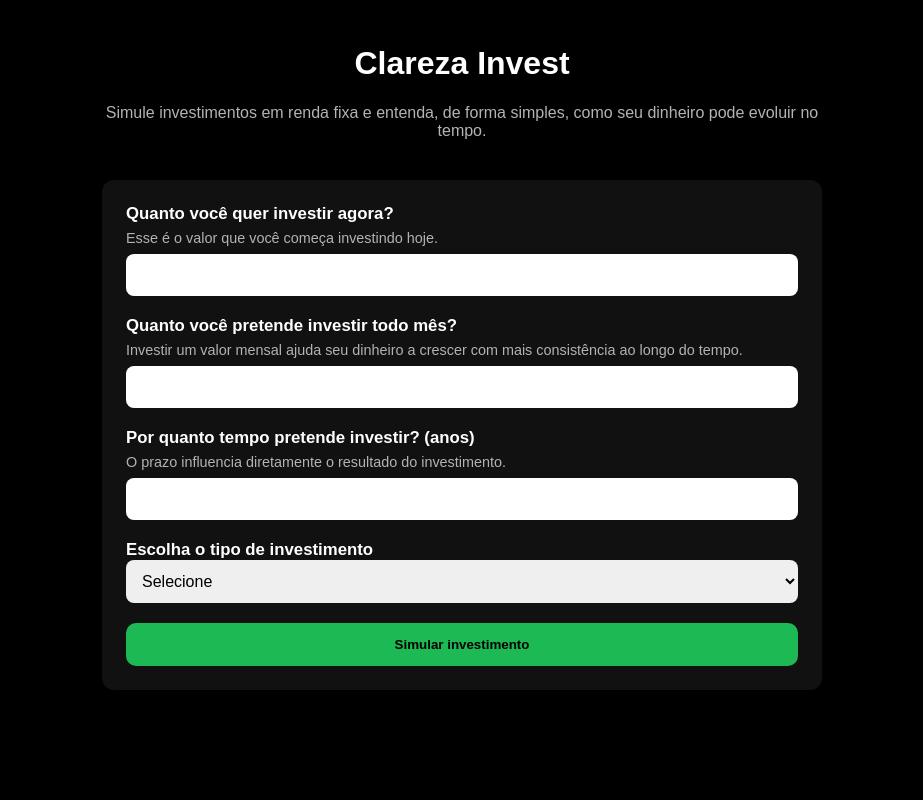
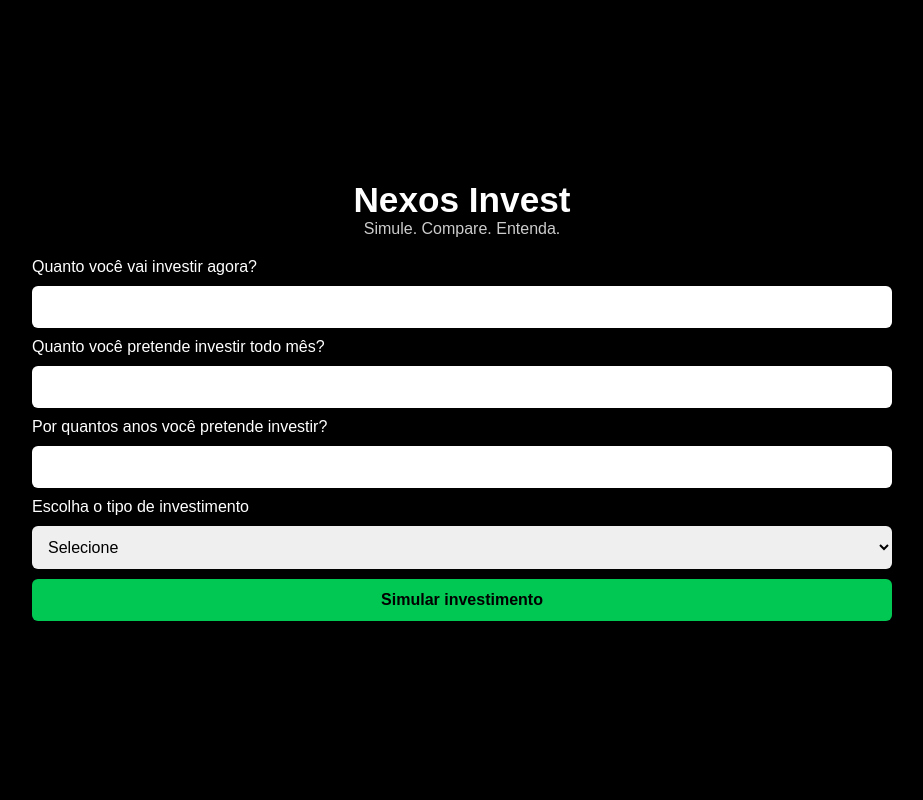
Before and after one commit to brandaoyan19-dotcom/Simulador-investimentos-flask, a Flask app: page / in a window 1280 px wide. Shown: the whole page, without its empty margins (178-1101 px from the left). Run offline with Flask 3, Linux system fonts and the light colour scheme.

Commit message:
Melhorar o visual

```diff
--- a/app.py
+++ b/app.py
@@ -1,66 +1,58 @@
 from flask import Flask, render_template, request
 
 app = Flask(__name__)
-
-SELIC_ANUAL = 0.13  # 13% a.a. (exemplo educativo)
-IPCA_ANUAL = 0.045  # 4,5% a.a. (exemplo educativo)
-
-def formatar(v):
-    return f"{v:,.2f}".replace(",", "X").replace(".", ",").replace("X", ".")
 
 @app.route("/", methods=["GET", "POST"])
 def index():
     resultado = None
 
     if request.method == "POST":
-        valor_inicial = float(request.form["valor_inicial"])
-        aporte_mensal = float(request.form["aporte_mensal"])
+        investimento_inicial = float(request.form["inicial"])
+        aporte_mensal = float(request.form["aporte"])
         anos = int(request.form["anos"])
         tipo = request.form["tipo"]
 
         meses = anos * 12
-        investido = valor_inicial + aporte_mensal * meses
+        total_investido = investimento_inicial + aporte_mensal * meses
+
+        # Taxas anuais (simulação educacional)
+        selic = 0.1065
+        ipca = 0.045
 
         if tipo == "selic":
-            taxa_mensal = SELIC_ANUAL / 12
-            explicacao = "O Tesouro Selic é indicado para quem busca segurança e liquidez."
+            taxa_anual = selic
+            descricao = "Tesouro Selic acompanha a taxa básica de juros da economia."
+
         elif tipo == "ipca":
-            adicional = float(request.form["ipca_adicional"]) / 100
-            taxa_mensal = (IPCA_ANUAL + adicional) / 12
-            explicacao = "O Tesouro IPCA+ protege o poder de compra no longo prazo."
+            adicional = float(request.form["ipca_extra"]) / 100
+            taxa_anual = ipca + adicional
+            descricao = "Tesouro IPCA+ protege seu dinheiro da inflação e adiciona ganho real."
+
         elif tipo == "cdb":
-            cdi = float(request.form["cdi_percentual"]) / 100
-            taxa_mensal = (SELIC_ANUAL * cdi) / 12
-            explicacao = "O CDB rende conforme o percentual do CDI contratado."
-        else:
-            taxa_mensal = 0
-            explicacao = ""
+            percentual_cdi = float(request.form["cdi_percentual"]) / 100
+            taxa_anual = selic * percentual_cdi
+            descricao = "CDB rende com base no CDI, que acompanha a Selic."
 
-        total = valor_inicial
+        saldo = investimento_inicial
         for _ in range(meses):
-            total = total * (1 + taxa_mensal) + aporte_mensal
+            saldo *= (1 + taxa_anual / 12)
+            saldo += aporte_mensal
 
-        rendimento = total - investido
-        percentual = (rendimento / investido) * 100 if investido > 0 else 0
+        rendimento = saldo - total_investido
+        percentual = (rendimento / total_investido) * 100 if total_investido > 0 else 0
 
-        if tipo == "ipca" and anos < 3:
-            veredito = "Para prazos curtos, esse investimento geralmente não vale a pena."
-            classe = "no"
-        else:
-            veredito = "Para esse prazo, o investimento tende a valer a pena."
-            classe = "ok"
+        vale = "Vale a pena" if rendimento > 0 else "Não vale a pena"
 
         resultado = {
-            "investido": formatar(investido),
-            "final": formatar(total),
-            "rendimento": formatar(rendimento),
-            "percentual": f"{percentual:.2f}",
-            "explicacao": explicacao,
-            "veredito": veredito,
-            "classe": classe
+            "saldo": round(saldo, 2),
+            "investido": round(total_investido, 2),
+            "rendimento": round(rendimento, 2),
+            "percentual": round(percentual, 2),
+            "descricao": descricao,
+            "vale": vale
         }
 
     return render_template("index.html", resultado=resultado)
 
 if __name__ == "__main__":
-    app.run(host="0.0.0.0", port=10000)
+    app.run(debug=True)
--- a/static/style.css
+++ b/static/style.css
@@ -1,115 +1,81 @@
 * {
   box-sizing: border-box;
+  margin: 0;
+  padding: 0;
 }
 
 html, body {
-  margin: 0;
-  padding: 0;
-  min-height: 100%;
+  width: 100%;
+  height: 100%;
   background: #000;
+  font-family: Arial, sans-serif;
   color: #fff;
-  font-family: Arial, Helvetica, sans-serif;
 }
 
 .container {
   min-height: 100vh;
+  width: 100%;
+  max-width: 900px;
+  margin: auto;
+  padding: 20px;
   display: flex;
   flex-direction: column;
-  align-items: center;
-  padding: 24px 16px;
+  justify-content: center;
 }
 
-.header {
+h1 {
   text-align: center;
-  max-width: 720px;
-  margin-bottom: 24px;
+  font-size: 2.2rem;
 }
 
 .subtitle {
-  color: #b3b3b3;
+  text-align: center;
+  margin-bottom: 20px;
+  opacity: 0.8;
 }
 
-.card {
-  width: 100%;
-  max-width: 720px;
-  background: #111;
-  padding: 24px;
-  border-radius: 12px;
+form {
+  display: flex;
+  flex-direction: column;
+  gap: 10px;
 }
 
-.field {
-  margin-bottom: 20px;
+input, select, button {
+  padding: 12px;
+  font-size: 1rem;
+  border-radius: 6px;
+  border: none;
 }
 
-.title {
-  font-size: 1.05rem;
-  font-weight: bold;
-}
-
-.legend {
-  font-size: 0.9rem;
-  color: #b3b3b3;
-  margin: 6px 0 8px;
-}
-
-.dynamic {
-  margin-top: 10px;
-}
-
-input, select {
-  width: 100%;
-  padding: 12px;
-  border-radius: 8px;
-  border: none;
-  font-size: 1rem;
-}
-
-.btn {
-  width: 100%;
-  padding: 14px;
-  background: #1db954;
+button {
+  background: #00c853;
   color: #000;
   font-weight: bold;
-  border: none;
-  border-radius: 10px;
   cursor: pointer;
 }
 
-.btn:hover {
+button:hover {
   opacity: 0.9;
 }
 
-.hidden {
+.extra {
   display: none;
 }
 
-.result {
-  max-width: 720px;
-  margin-top: 28px;
-  text-align: left;
+.resultado {
+  margin-top: 30px;
+  padding: 20px;
+  border: 1px solid #00c853;
+  border-radius: 8px;
 }
 
-.explain {
-  margin-top: 12px;
-  color: #d0d0d0;
+.resultado ul {
+  margin: 15px 0;
+  list-style: none;
 }
 
-.veredito {
-  margin-top: 10px;
-  font-weight: bold;
-}
-
-.veredito.ok {
-  color: #1db954;
-}
-
-.veredito.no {
-  color: #ff4d4d;
-}
-
-/* Responsividade */
-@media (max-width: 600px) {
-  .card {
-    padding: 18px;
+@media (max-width: 768px) {
+  .container {
+    justify-content: flex-start;
   }
 }
--- a/templates/index.html
+++ b/templates/index.html
@@ -1,113 +1,78 @@
 <!DOCTYPE html>
 <html lang="pt-br">
 <head>
-  <meta charset="UTF-8" />
-  <meta name="viewport" content="width=device-width, initial-scale=1.0" />
-  <title>Clareza Invest</title>
+  <meta charset="UTF-8">
+  <title>Nexos Invest</title>
   <link rel="stylesheet" href="{{ url_for('static', filename='style.css') }}">
 </head>
 <body>
-  <main class="container">
-    <header class="header">
-      <h1>Clareza Invest</h1>
-      <p class="subtitle">
-        Simule investimentos em renda fixa e entenda, de forma simples, como seu dinheiro pode evoluir no tempo.
-      </p>
-    </header>
 
-    <form method="POST" class="card">
-      <!-- Passo 1 -->
-      <div class="field">
-        <label class="title">Quanto você quer investir agora?</label>
-        <p class="legend">Esse é o valor que você começa investindo hoje.</p>
-        <input type="number" name="valor_inicial" step="0.01" required>
-      </div>
+<div class="container">
 
-      <!-- Passo 2 -->
-      <div class="field">
-        <label class="title">Quanto você pretende investir todo mês?</label>
-        <p class="legend">Investir um valor mensal ajuda seu dinheiro a crescer com mais consistência ao longo do tempo.</p>
-        <input type="number" name="aporte_mensal" step="0.01" required>
-      </div>
+  <h1>Nexos Invest</h1>
+  <p class="subtitle">Simule. Compare. Entenda.</p>
 
-      <!-- Passo 3 -->
-      <div class="field">
-        <label class="title">Por quanto tempo pretende investir? (anos)</label>
-        <p class="legend">O prazo influencia diretamente o resultado do investimento.</p>
-        <input type="number" name="anos" required>
-      </div>
+  <form method="POST">
 
-      <!-- Passo 4 -->
-      <div class="field">
-        <label class="title">Escolha o tipo de investimento</label>
-        <select name="tipo" id="tipo" onchange="ajustarCampos()" required>
-          <option value="">Selecione</option>
-          <option value="selic">Tesouro Selic</option>
-          <option value="ipca">Tesouro IPCA+</option>
-          <option value="cdb">CDB</option>
-        </select>
+    <label>Quanto você vai investir agora?</label>
+    <input type="number" name="inicial" required>
 
-        <p class="legend dynamic" id="descricao"></p>
-      </div>
+    <label>Quanto você pretende investir todo mês?</label>
+    <input type="number" name="aporte" required>
 
-      <!-- Condicional IPCA -->
-      <div class="field hidden" id="campo_ipca">
-        <label class="title">Qual adicional acima do IPCA?</label>
-        <p class="legend">Essa é a taxa que você recebe além da inflação.</p>
-        <input type="number" name="ipca_adicional" step="0.01">
-      </div>
+    <label>Por quantos anos você pretende investir?</label>
+    <input type="number" name="anos" required>
 
-      <!-- Condicional CDI -->
-      <div class="field hidden" id="campo_cdi">
-        <label class="title">Qual percentual do CDI?</label>
-        <p class="legend">
-          Esse percentual define quanto o investimento rende em relação ao CDI ao longo do tempo.
-        </p>
-        <input type="number" name="cdi_percentual" step="0.01">
-      </div>
+    <label>Escolha o tipo de investimento</label>
+    <select name="tipo" id="tipo" required onchange="mostrarExtras()">
+      <option value="">Selecione</option>
+      <option value="selic">Tesouro Selic – acompanha os juros</option>
+      <option value="ipca">Tesouro IPCA+ – protege da inflação</option>
+      <option value="cdb">CDB – rendimento atrelado ao CDI</option>
+    </select>
 
-      <button type="submit" class="btn">Simular investimento</button>
-    </form>
+    <div id="ipca_extra" class="extra">
+      <label>Qual adicional acima do IPCA? (%)</label>
+      <input type="number" step="0.01" name="ipca_extra">
+    </div>
 
-    {% if resultado %}
-    <section class="result">
-      <h2>Resultado da simulação</h2>
+    <div id="cdi_extra" class="extra">
+      <label>Qual percentual do CDI?</label>
+      <input type="number" step="1" name="cdi_percentual">
+    </div>
 
-      <p><strong>Você investiu:</strong> R$ {{ resultado.investido }}</p>
-      <p><strong>Valor final:</strong> R$ {{ resultado.final }}</p>
-      <p><strong>Rendimento:</strong> R$ {{ resultado.rendimento }} ({{ resultado.percentual }}%)</p>
+    <button type="submit">Simular investimento</button>
+  </form>
 
-      <p class="explain">{{ resultado.explicacao }}</p>
-      <p class="veredito {{ resultado.classe }}">{{ resultado.veredito }}</p>
-    </section>
-    {% endif %}
-  </main>
+  {% if resultado %}
+  <div id="resultado" class="resultado">
+    <h2>Resultado da simulação</h2>
+    <p>{{ resultado.descricao }}</p>
 
-  <script>
-    function ajustarCampos() {
-      const tipo = document.getElementById("tipo").value;
-      const desc = document.getElementById("descricao");
-      const ipca = document.getElementById("campo_ipca");
-      const cdi = document.getElementById("campo_cdi");
+    <ul>
+      <li><strong>Total investido:</strong> R$ {{ resultado.investido }}</li>
+      <li><strong>Valor final:</strong> R$ {{ resultado.saldo }}</li>
+      <li><strong>Rendimento:</strong> R$ {{ resultado.rendimento }} ({{ resultado.percentual }}%)</li>
+    </ul>
 
-      ipca.classList.add("hidden");
-      cdi.classList.add("hidden");
+    <h3>{{ resultado.vale }}</h3>
+  </div>
+  {% endif %}
 
-      if (tipo === "selic") {
-        desc.textContent =
-          "É um título público do governo que rende conforme a taxa Selic. Indicado para segurança e liquidez.";
-      } else if (tipo === "ipca") {
-        desc.textContent =
-          "É um título público que rende a inflação (IPCA) mais uma taxa fixa. Indicado para longo prazo.";
-        ipca.classList.remove("hidden");
-      } else if (tipo === "cdb") {
-        desc.textContent =
-          "É um investimento em que você empresta dinheiro a um banco e recebe juros atrelados ao CDI.";
-        cdi.classList.remove("hidden");
-      } else {
-        desc.textContent = "";
-      }
-    }
-  </script>
+</div>
+
+<script>
+function mostrarExtras() {
+  const tipo = document.getElementById("tipo").value;
+  document.getElementById("ipca_extra").style.display = tipo === "ipca" ? "block" : "none";
+  document.getElementById("cdi_extra").style.display = tipo === "cdb" ? "block" : "none";
+}
+
+const resultado = document.getElementById("resultado");
+if (resultado) {
+  resultado.scrollIntoView({ behavior: "smooth" });
+}
+</script>
+
 </body>
 </html>
```
